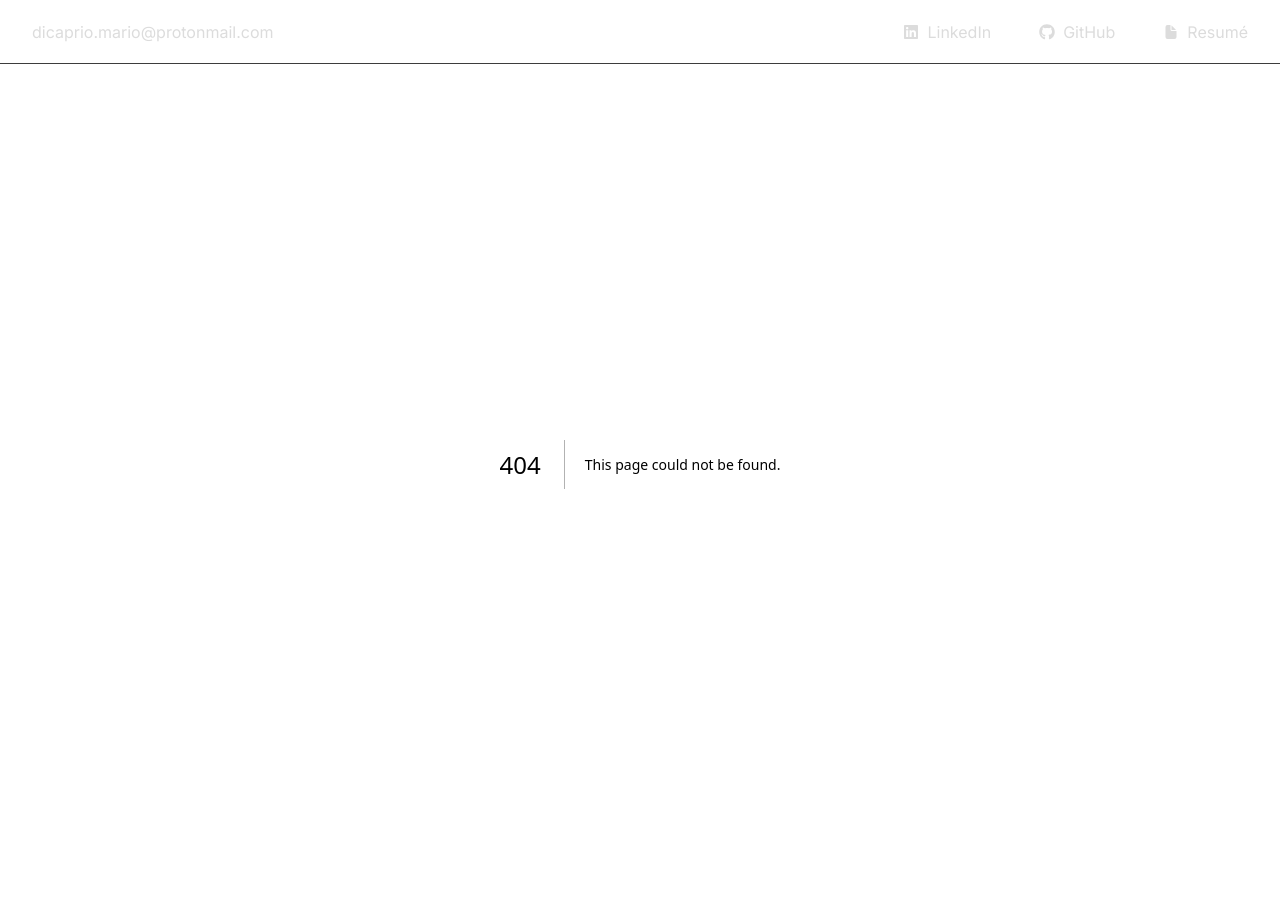
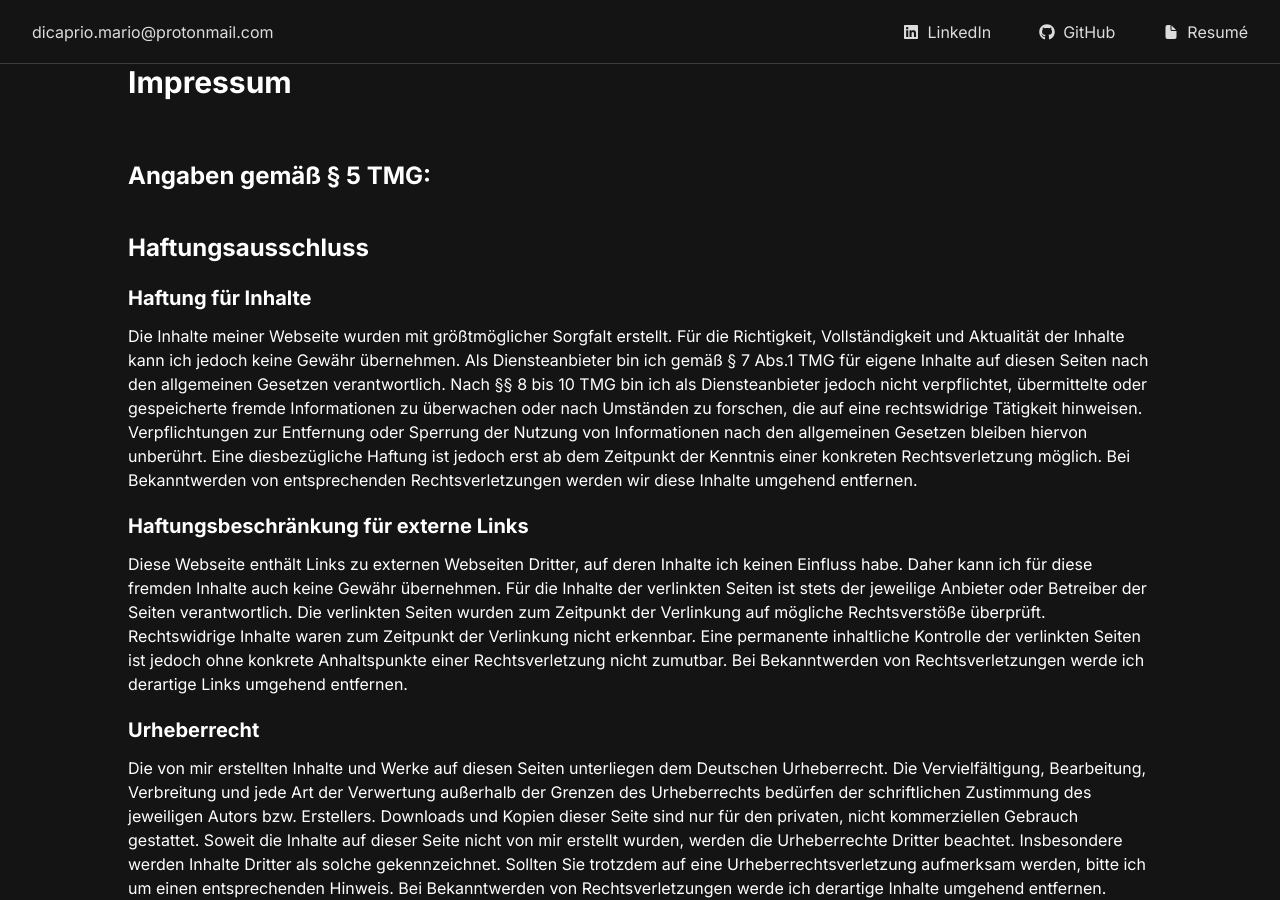
Before and after one commit to MarioDiCaprio/portfolio-v2, a Next.js app: page /impressum in a window 1280 px wide. Before the commit this address had no page. Before the commit the page ends 864 px from the top, so only its background shows below. Built offline with nearby package versions, Linux system fonts and the light colour scheme.

Commit message:
Updated projects and overall styles

```diff
--- a/src/app/globals.css
+++ b/src/app/globals.css
@@ -26,6 +26,19 @@
     --color-white-900: #3d3d3d;
     --color-white-950: #292929;
     --color-white: var(--color-white-50);
+
+    --color-woodsmoke-50: #f6f6f6;
+    --color-woodsmoke-100: #e7e7e7;
+    --color-woodsmoke-200: #d1d1d1;
+    --color-woodsmoke-300: #b0b0b0;
+    --color-woodsmoke-400: #888888;
+    --color-woodsmoke-500: #6d6d6d;
+    --color-woodsmoke-600: #5d5d5d;
+    --color-woodsmoke-700: #4f4f4f;
+    --color-woodsmoke-800: #454545;
+    --color-woodsmoke-900: #3d3d3d;
+    --color-woodsmoke-950: #141414;
+    --color-woodsmoke: var(--color-woodsmoke-950);
 }
 
 @layer components {
--- /dev/null
+++ b/src/app/impressum/page.tsx
@@ -0,0 +1,68 @@
+import React from "react";
+
+const Page: React.FC = () => (
+    <div lang="de" className="w-full max-w-5xl mx-auto flex flex-col gap-10">
+        <h1 className="font-bold text-3xl">
+            Impressum
+        </h1>
+        <article className="mt-5">
+            <h2 className="font-bold text-2xl">
+                Angaben gemäß § 5 TMG:
+            </h2>
+        </article>
+        <article className="flex flex-col gap-5">
+            <h2 className="font-bold text-2xl">
+                Haftungsausschluss
+            </h2>
+            <section>
+                <h3 className="font-bold text-xl mb-3">
+                    Haftung für Inhalte
+                </h3>
+                <p>
+                    Die Inhalte meiner Webseite wurden mit größtmöglicher Sorgfalt erstellt. Für die Richtigkeit,
+                    Vollständigkeit und Aktualität der Inhalte kann ich jedoch keine Gewähr übernehmen.
+                    Als Diensteanbieter bin ich gemäß § 7 Abs.1 TMG für eigene Inhalte auf diesen Seiten nach den
+                    allgemeinen Gesetzen verantwortlich. Nach §§ 8 bis 10 TMG bin ich als Diensteanbieter jedoch
+                    nicht verpflichtet, übermittelte oder gespeicherte fremde Informationen zu überwachen oder nach
+                    Umständen zu forschen, die auf eine rechtswidrige Tätigkeit hinweisen. Verpflichtungen zur
+                    Entfernung oder Sperrung der Nutzung von Informationen nach den allgemeinen Gesetzen bleiben
+                    hiervon unberührt. Eine diesbezügliche Haftung ist jedoch erst ab dem Zeitpunkt der Kenntnis
+                    einer konkreten Rechtsverletzung möglich. Bei Bekanntwerden von entsprechenden Rechtsverletzungen
+                    werden wir diese Inhalte umgehend entfernen.
+                </p>
+            </section>
+            <section>
+                <h3 className="font-bold text-xl mb-3">
+                    Haftungsbeschränkung für externe Links
+                </h3>
+                <p>
+                    Diese Webseite enthält Links zu externen Webseiten Dritter, auf deren Inhalte ich keinen Einfluss
+                    habe. Daher kann ich für diese fremden Inhalte auch keine Gewähr übernehmen. Für die Inhalte der
+                    verlinkten Seiten ist stets der jeweilige Anbieter oder Betreiber der Seiten verantwortlich. Die
+                    verlinkten Seiten wurden zum Zeitpunkt der Verlinkung auf mögliche Rechtsverstöße überprüft.
+                    Rechtswidrige Inhalte waren zum Zeitpunkt der Verlinkung nicht erkennbar. Eine permanente
+                    inhaltliche Kontrolle der verlinkten Seiten ist jedoch ohne konkrete Anhaltspunkte einer
+                    Rechtsverletzung nicht zumutbar. Bei Bekanntwerden von Rechtsverletzungen werde ich derartige
+                    Links umgehend entfernen.
+                </p>
+            </section>
+            <section>
+                <h3 className="font-bold text-xl mb-3">
+                    Urheberrecht
+                </h3>
+                <p>
+                    Die von mir erstellten Inhalte und Werke auf diesen Seiten unterliegen dem Deutschen Urheberrecht.
+                    Die Vervielfältigung, Bearbeitung, Verbreitung und jede Art der Verwertung außerhalb der Grenzen
+                    des Urheberrechts bedürfen der schriftlichen Zustimmung des jeweiligen Autors bzw. Erstellers.
+                    Downloads und Kopien dieser Seite sind nur für den privaten, nicht kommerziellen Gebrauch gestattet.
+                    Soweit die Inhalte auf dieser Seite nicht von mir erstellt wurden, werden die Urheberrechte Dritter
+                    beachtet. Insbesondere werden Inhalte Dritter als solche gekennzeichnet. Sollten Sie trotzdem auf
+                    eine Urheberrechtsverletzung aufmerksam werden, bitte ich um einen entsprechenden Hinweis. Bei
+                    Bekanntwerden von Rechtsverletzungen werde ich derartige Inhalte umgehend entfernen.
+                </p>
+            </section>
+        </article>
+    </div>
+);
+
+export default Page;
--- a/src/app/layout.tsx
+++ b/src/app/layout.tsx
@@ -16,7 +16,7 @@ export const metadata: Metadata = {
 export default function RootLayout({ children }: Readonly<{ children: React.ReactNode }>) {
     return (
         <html lang="en">
-            <body className={`${inter.className} antialiased bg-black text-white`}>
+            <body className={`${inter.className} antialiased bg-woodsmoke text-white`}>
                 <Navbar />
                 <main>
                     {children}
--- a/src/components/app/Footer.tsx
+++ b/src/components/app/Footer.tsx
@@ -1,4 +1,5 @@
 import React from "react";
+import Link from "next/link";
 
 const Footer: React.FC = () => (
     <footer className="w-full min-h-16 py-6 px-8 flex justify-around items-center border-t border-black-900">
@@ -11,9 +12,9 @@ const Footer: React.FC = () => (
             </a>
         </article>
         <article className="flex flex-col">
-            <span>
+            <Link href="/impressum">
                 Impressum
-            </span>
+            </Link>
         </article>
     </footer>
 );
--- a/src/components/app/Projects.tsx
+++ b/src/components/app/Projects.tsx
@@ -1,13 +1,14 @@
 "use client"
 
-import React, {useRef} from "react";
+import React, {useRef, useState} from "react";
 import Link from "next/link";
+import {motion, useScroll, useTransform} from "framer-motion";
 import { FaGitAlt as GitIcon } from "react-icons/fa6";
 import { BiLogoTypescript as TypeScriptIcon } from "react-icons/bi";
 import { FaReact as ReactIcon } from "react-icons/fa";
 import { SiNextdotjs as NextIcon } from "react-icons/si";
 import { FaVuejs as VueIcon } from "react-icons/fa";
-import {motion, useScroll, useTransform} from "framer-motion";
+import { LuGalleryVerticalEnd as GalleryIcon } from "react-icons/lu";
 
 
 type Technology = 'git' | 'typescript' | 'react' | 'next' | 'vue';
@@ -33,27 +34,45 @@ interface ProjectProps {
 
 const Project: React.FC<ProjectProps> = (props) => {
     const imgContainerRef = useRef(null);
+    const variant = useState<'normal' | 'hovered'>('normal');
     const { scrollYProgress } = useScroll({
         target: imgContainerRef,
         offset: ["start end", "end start"]
     });
-    const translateY = useTransform(scrollYProgress, p => -p * 0.3 * 100 + '%');
+    const translateY = useTransform(scrollYProgress, p => -p * 0.2 * 100 + '%');
 
     return (
-        <article className="relative p-[1.5px] rounded-xl border-gradient cursor-pointer select-none">
+        <motion.article
+            initial="normal"
+            whileHover="hovered"
+            className="relative h-[480px] p-[1.5px] overflow-hidden rounded-xl border-gradient cursor-pointer select-none">
             {/* container */}
-            <div className="p-4 rounded-xl bg-white/10 border border-white/10">
+            <motion.div
+                variants={{
+                    normal: { padding: 0 },
+                    hovered: { padding: '10px' },
+                }}
+                className="h-full overflow-hidden rounded-xl bg-woodsmoke-900/50 border border-white/10">
                 {/* image */}
-                <div ref={imgContainerRef} className="w-full h-[300px] mb-4 rounded-xl overflow-hidden">
-                    <motion.figure style={{ translateY, height: '50vh' }}>
+                <motion.div
+                    ref={imgContainerRef}
+                    layout
+                    variants={{
+                        normal: { height: '100%' },
+                        hovered: { height: '60%' },
+                    }}
+                    transition={{ ease: "easeOut", duration: 0.3 }}
+                    className="w-full mb-4 rounded-xl overflow-hidden">
+                    <motion.figure className="h-full" style={{ translateY, height: '130%' }}>
                         <motion.img
                             src="/app/projects/complexify.webp"
                             alt="Complexify"
                             className="h-full object-cover"
                         />
                     </motion.figure>
-                </div>
+                </motion.div>
                 {/* title */}
+                <motion.div className="h-[40%]">
                     <header className="text-2xl font-bold">
                         {/* link to project */}
                         <Link href={props.link} target="_blank">
@@ -78,26 +97,17 @@ const Project: React.FC<ProjectProps> = (props) => {
                             </span>
                         )}
                     </footer>
-            </div>
-        </article>
+                </motion.div>
+            </motion.div>
+        </motion.article>
     );
 }
 
 const Projects: React.FC = () => (
     <section className="relative w-full max-w-5xl mx-auto mt-40 grid grid-cols-2 gap-12">
-        <div className="
-            absolute top-1/5 left-1/2 -translate-1/2 w-3/4 aspect-square
-            bg-gradient-to-b from-[#00C2FF] to-[#FF29C3] rounded-full
-            blur-[200px] -z-1
-        "/>
-        <div className="
-            absolute top-3/5 left-1/2 -translate-1/2 w-1/2 h-2/3
-            bg-gradient-to-b from-[#184BFF] to-[#174aff] rounded-[30%]
-            blur-[150px] opacity-80 -z-1
-        "/>
-        <header className="col-span-2 text-center text-xl font-bold text-gradient-white">
-            Some of my projects.
-        </header>
+        <h1 className="col-span-2 text-center text-4xl font-light uppercase tracking-wider">
+            Project Gallery
+        </h1>
         <Project
             title="Complexify"
             subtitle="Private Project"
@@ -122,6 +132,16 @@ const Projects: React.FC = () => (
             technologies={['react', 'next', 'git']}
             link="/projects/complexify"
         />
+        <footer className="col-span-2 text-center text-xl">
+            <Link href="/projects" className="flex justify-center items-center gap-3">
+                <span aria-hidden>
+                    <GalleryIcon />
+                </span>
+                <span>
+                    View full gallery
+                </span>
+            </Link>
+        </footer>
     </section>
 );
 
```
Lines whose indentation alone changed are shown as unchanged.
